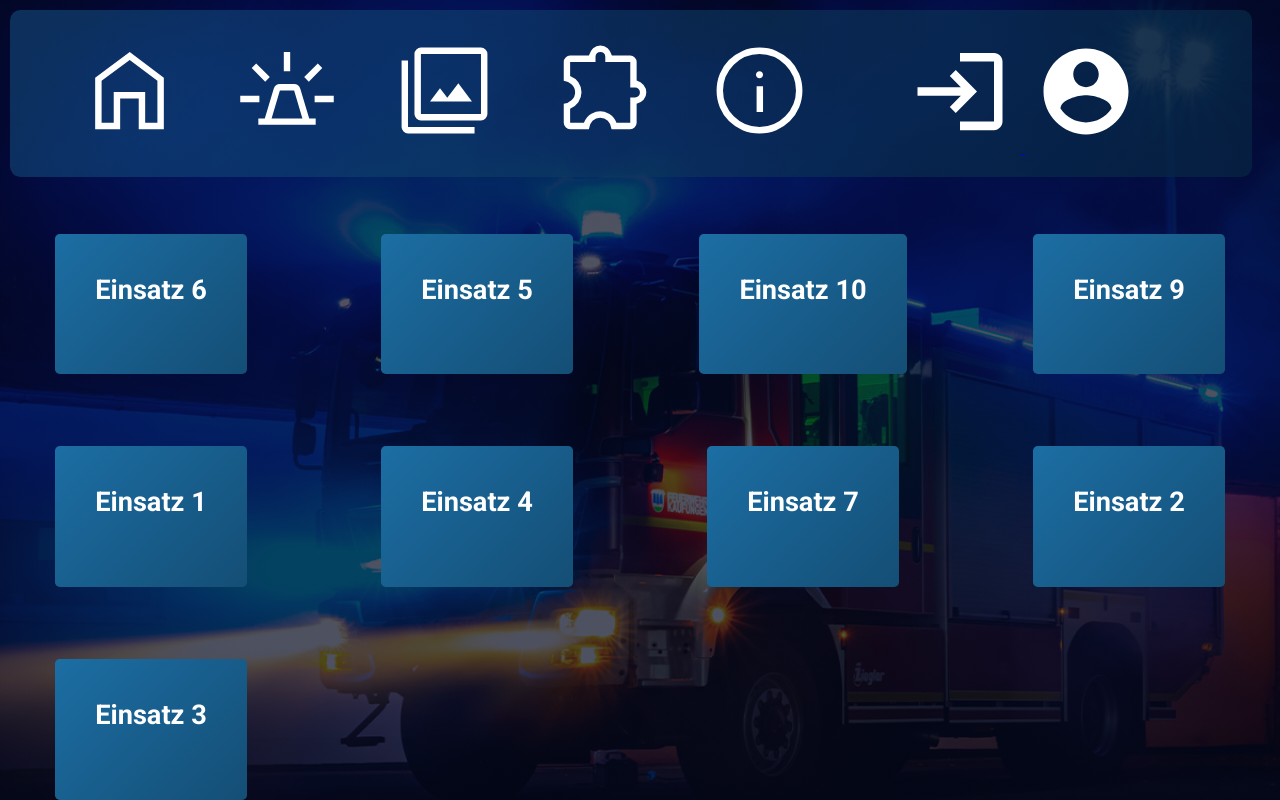
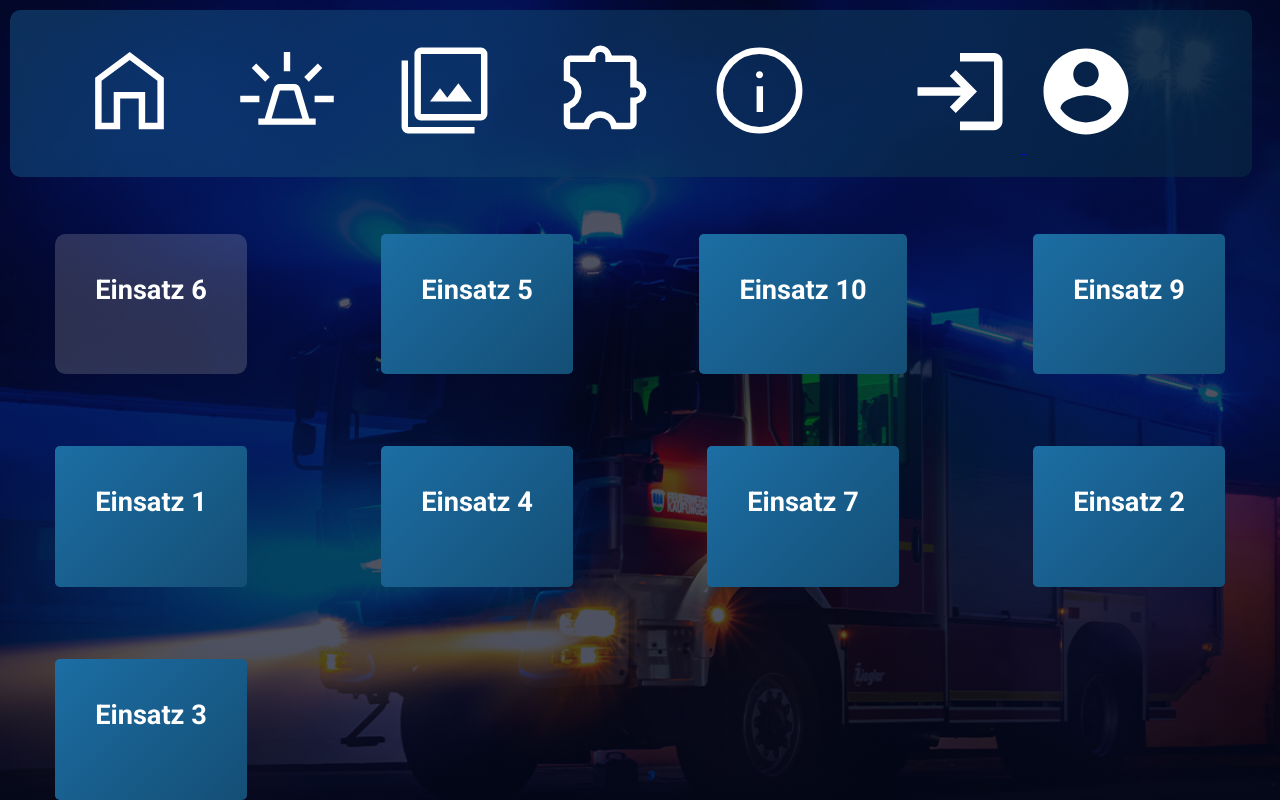
Before and after one commit to Nivispluma/Feuerwehr_Website, a Flask app: page /Einsatz_Auswahl in a window 1280 px wide, with the pointer over the restyled element. Run offline with Flask 2, Linux system fonts and the light colour scheme; style sheets or scripts are compiled from the project's sources.

Commit message:
hopefully final css change

```diff
--- a/static/styles/emergency_selection_page.css
+++ b/static/styles/emergency_selection_page.css
@@ -34,6 +34,11 @@
   text-decoration: none;
 }
 
+.em_selection_grid_child:hover {
+  background: rgba(210, 210, 210, 0.2);
+  border-radius: calc((1vh + 1vw) / 2);
+}
+
 .wrapper {
   display: grid;
 }
--- a/static/styles/emergency_selection_page.scss
+++ b/static/styles/emergency_selection_page.scss
@@ -39,6 +39,11 @@
     text-decoration: none;
 }
 
+.em_selection_grid_child:hover{
+    background: rgba($lightgrey-R,$lightgrey-G,$lightgrey-B, 0.2);
+    border-radius: calc((1vh + 1vw) / 2);
+}
+
 .wrapper{
     display: grid;
 }
```
Also changed, not shown: 1 other file.
